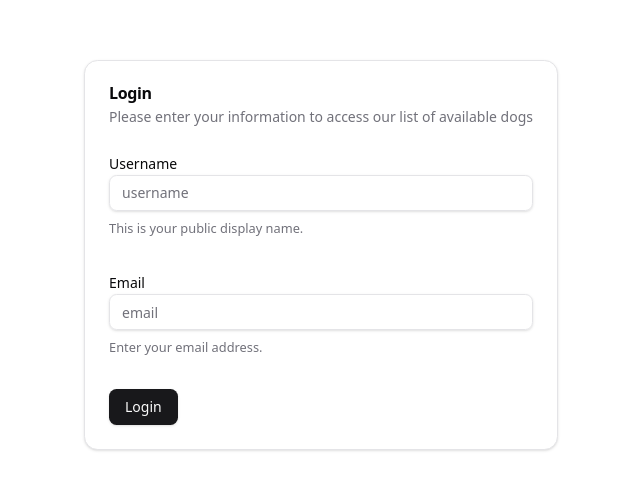
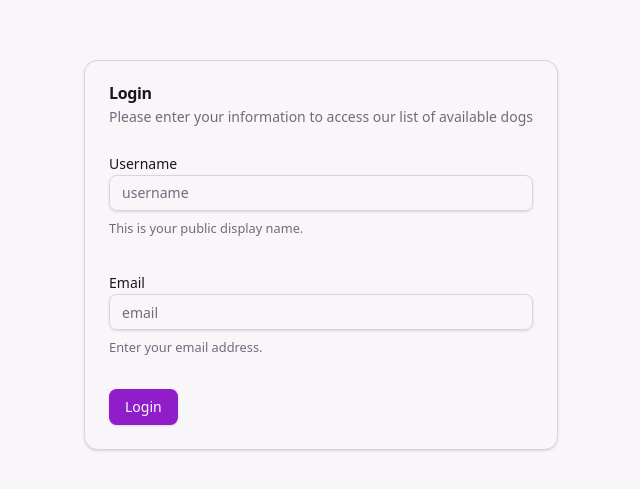
Before and after one commit to trentschnee/doggo, a React (Vite) app: page /login in a window 1280 px wide. Shown: the part 145-634 px from the top of the page, without its empty margins (319-959 px from the left). Built offline with nearby package versions, Linux system fonts and the light colour scheme; no server answers.

Commit message:
styles: configured tailwind themeing to friendly purple color

```diff
--- a/src/index.css
+++ b/src/index.css
@@ -5,58 +5,58 @@
 @custom-variant dark (&:is(.dark *));
 
 :root {
-  --background: hsl(0 0% 100%);
-  --foreground: hsl(240 10% 3.9%);
-  --card: hsl(0 0% 100%);
-  --card-foreground: hsl(240 10% 3.9%);
-  --popover: hsl(0 0% 100%);
-  --popover-foreground: hsl(240 10% 3.9%);
-  --primary: hsl(240 5.9% 10%);
-  --primary-foreground: hsl(0 0% 98%);
-  --secondary: hsl(240 4.8% 95.9%);
-  --secondary-foreground: hsl(240 5.9% 10%);
-  --muted: hsl(240 4.8% 95.9%);
-  --muted-foreground: hsl(240 3.8% 46.1%);
-  --accent: hsl(240 4.8% 95.9%);
-  --accent-foreground: hsl(240 5.9% 10%);
+  --background: hsl(280 20% 97%);
+  --foreground: hsl(280 10% 10%);
+  --card: hsl(280 20% 97%);
+  --card-foreground: hsl(280 10% 10%);
+  --popover: hsl(280 20% 97%);
+  --popover-foreground: hsl(280 10% 10%);
+  --primary: hsl(280 75% 45%);
+  --primary-foreground: hsl(280 10% 98%);
+  --secondary: hsl(280 30% 90%);
+  --secondary-foreground: hsl(280 40% 40%);
+  --muted: hsl(280 20% 92%);
+  --muted-foreground: hsl(280 10% 45%);
+  --accent: hsl(280 30% 90%);
+  --accent-foreground: hsl(280 40% 40%);
   --destructive: hsl(0 84.2% 60.2%);
   --destructive-foreground: hsl(0 0% 98%);
-  --border: hsl(240 5.9% 90%);
-  --input: hsl(240 5.9% 90%);
-  --ring: hsl(240 10% 3.9%);
-  --chart-1: hsl(12 76% 61%);
-  --chart-2: hsl(173 58% 39%);
-  --chart-3: hsl(197 37% 24%);
-  --chart-4: hsl(43 74% 66%);
-  --chart-5: hsl(27 87% 67%);
+  --border: hsl(280 20% 85%);
+  --input: hsl(280 20% 85%);
+  --ring: hsl(280 75% 45%);
+  --chart-1: hsl(280 75% 45%);
+  --chart-2: hsl(320 70% 60%);
+  --chart-3: hsl(240 70% 55%);
+  --chart-4: hsl(200 70% 50%);
+  --chart-5: hsl(160 70% 50%);
   --radius: 0.6rem;
 }
 
 .dark {
-  --background: hsl(240 10% 3.9%);
-  --foreground: hsl(0 0% 98%);
-  --card: hsl(240 10% 3.9%);
-  --card-foreground: hsl(0 0% 98%);
-  --popover: hsl(240 10% 3.9%);
-  --popover-foreground: hsl(0 0% 98%);
-  --primary: hsl(0 0% 98%);
-  --primary-foreground: hsl(240 5.9% 10%);
-  --secondary: hsl(240 3.7% 15.9%);
-  --secondary-foreground: hsl(0 0% 98%);
-  --muted: hsl(240 3.7% 15.9%);
-  --muted-foreground: hsl(240 5% 64.9%);
-  --accent: hsl(240 3.7% 15.9%);
-  --accent-foreground: hsl(0 0% 98%);
+  --background: hsl(280 30% 12%);
+  --foreground: hsl(280 10% 95%);
+  --card: hsl(280 30% 12%);
+  --card-foreground: hsl(280 10% 95%);
+  --popover: hsl(280 30% 12%);
+  --popover-foreground: hsl(280 10% 95%);
+  --primary: hsl(280 80% 65%);
+  --primary-foreground: hsl(280 30% 12%);
+  --secondary: hsl(280 30% 22%);
+  --secondary-foreground: hsl(280 10% 95%);
+  --muted: hsl(280 30% 22%);
+  --muted-foreground: hsl(280 10% 70%);
+  --accent: hsl(280 30% 22%);
+  --accent-foreground: hsl(280 10% 95%);
   --destructive: hsl(0 62.8% 30.6%);
   --destructive-foreground: hsl(0 0% 98%);
-  --border: hsl(240 3.7% 15.9%);
-  --input: hsl(240 3.7% 15.9%);
-  --ring: hsl(240 4.9% 83.9%);
-  --chart-1: hsl(220 70% 50%);
-  --chart-2: hsl(160 60% 45%);
-  --chart-3: hsl(30 80% 55%);
-  --chart-4: hsl(280 65% 60%);
-  --chart-5: hsl(340 75% 55%);
+  --border: hsl(280 30% 22%);
+  --input: hsl(280 30% 22%);
+  --ring: hsl(280 80% 65%);
+  --chart-1: hsl(280 80% 65%);
+  --chart-2: hsl(320 80% 70%);
+  --chart-3: hsl(240 80% 65%);
+  --chart-4: hsl(200 80% 60%);
+  --chart-5: hsl(160 80% 60%);
 }
 
 @theme inline {
```
